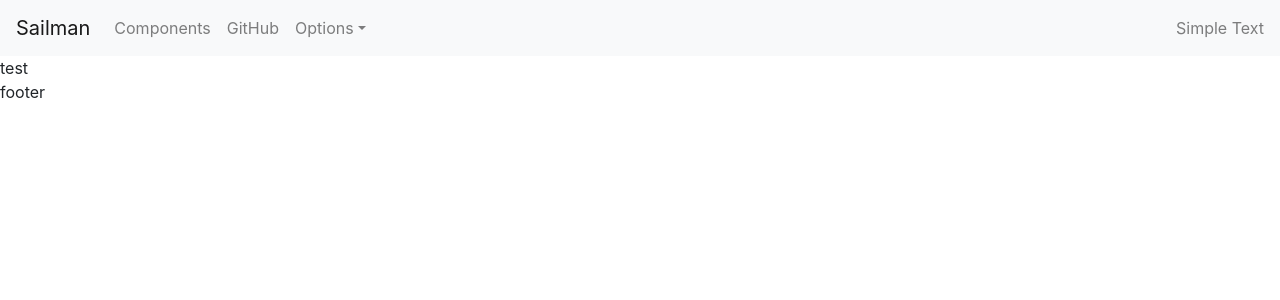
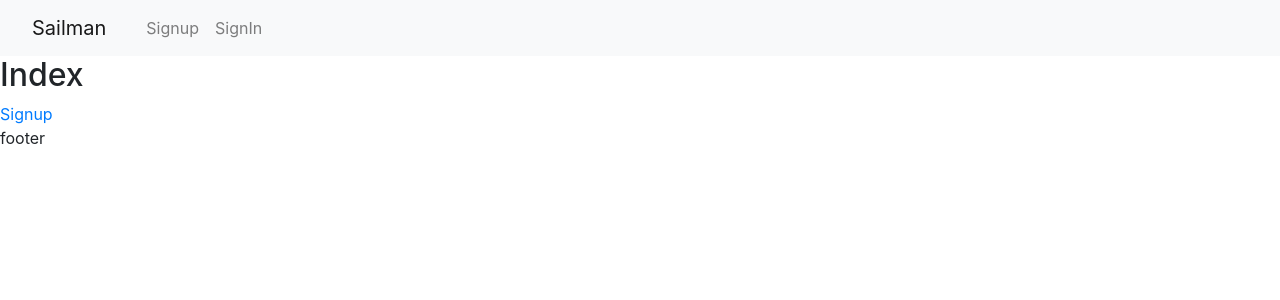
Before and after one commit to balickim/sailman, a Next.js app in the folder frontend/: page / in a window 1280 px wide. Shown: the top 300 px of the page. Built offline with nearby package versions, Linux system fonts and the light colour scheme.

Commit message:
change navbar wit Link, signin, signup subpages

```diff
--- a/frontend/components/Header.js
+++ b/frontend/components/Header.js
@@ -13,6 +13,7 @@ import {
   DropdownItem,
   NavbarText
 } from 'reactstrap';
+import Link from 'next/link';
 
 const Header = (props) => {
   const [isOpen, setIsOpen] = useState(false);
@@ -22,35 +23,27 @@ const Header = (props) => {
   return (
     <div>
       <Navbar color="light" light expand="md">
-        <NavbarBrand href="/">Sailman</NavbarBrand>
+      <Link href="/">
+        <NavLink className="navbar-brand">Sailman</NavLink>
+      </Link>
         <NavbarToggler onClick={toggle} />
         <Collapse isOpen={isOpen} navbar>
           <Nav className="mr-auto" navbar>
             <NavItem>
-              <NavLink href="/components/">Components</NavLink>
+            <Link href="/signup">
+              <NavLink>
+                Signup
+              </NavLink>
+            </Link>
             </NavItem>
             <NavItem>
-              <NavLink href="https://github.com/reactstrap/reactstrap">GitHub</NavLink>
+            <Link href="/signin">
+              <NavLink>
+                SignIn
+              </NavLink>
+            </Link>
             </NavItem>
-            <UncontrolledDropdown nav inNavbar>
-              <DropdownToggle nav caret>
-                Options
-              </DropdownToggle>
-              <DropdownMenu right>
-                <DropdownItem>
-                  Option 1
-                </DropdownItem>
-                <DropdownItem>
-                  Option 2
-                </DropdownItem>
-                <DropdownItem divider />
-                <DropdownItem>
-                  Reset
-                </DropdownItem>
-              </DropdownMenu>
-            </UncontrolledDropdown>
           </Nav>
-          <NavbarText>Simple Text</NavbarText>
         </Collapse>
       </Navbar>
     </div>
--- a/frontend/pages/index.js
+++ b/frontend/pages/index.js
@@ -1,5 +1,13 @@
-import Layout from '../components/Layout'
+import Layout from '../components/Layout';
+import Link from 'next/link';
 
-const Index = () => <Layout children='test'></Layout>
+const Index = () => {
+    return (
+        <Layout>
+            <h2>Index</h2>
+            <Link href="/signup"><a>Signup</a></Link>
+        </Layout>
+    );
+};
 
 export default Index;
```
Also changed, not shown: frontend/pages/signin.js (added, +13 -0 lines), frontend/pages/signup.js (added, +15 -0 lines).
